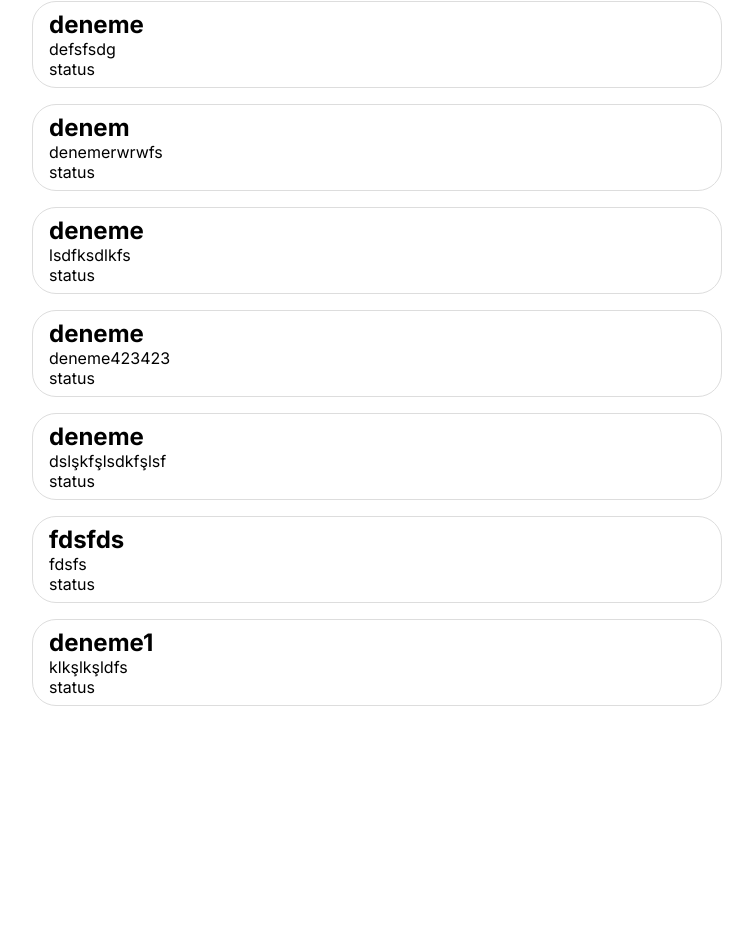
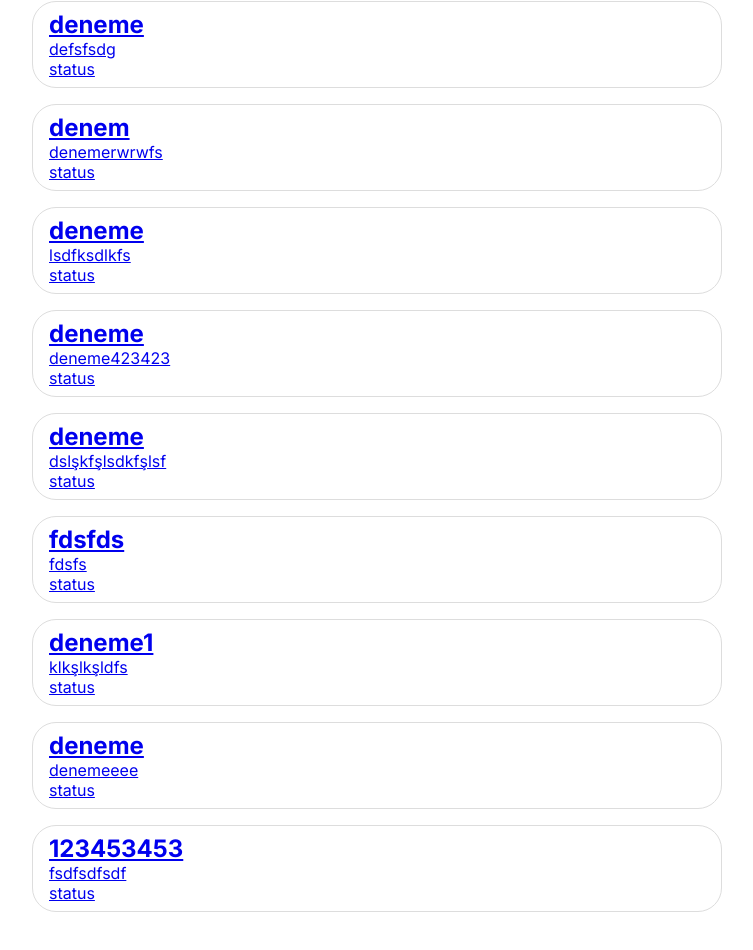
Before and after one commit to Esmanurrr/SurveyApp, a React (Vite) app: page / in a window 1280 px wide. Shown: the part 468-1418 px from the top of the page, without its empty margins (176-929 px from the left). Before the commit the page ends 1280 px from the top, so only its background shows below. Built offline with nearby package versions, Linux system fonts and the light colour scheme; data requests are answered from the project's data file.

Commit message:
added link to survey cards

```diff
--- a/db.json
+++ b/db.json
@@ -52,6 +52,16 @@
       "id": "0bad0937-9b4d-4812-8db1-bb0e90a0d765",
       "title": "deneme1",
       "description": "klkşlkşldfs"
+    },
+    {
+      "id": "ec0e7457-e356-4cc1-a740-9ea2187e4994",
+      "title": "deneme",
+      "description": "denemeeee"
+    },
+    {
+      "id": "6b5e07ce-68fc-4f1e-98cc-f05475406c2d",
+      "title": "123453453",
+      "description": "fsdfsdfsdf "
     }
   ]
 }
--- a/src/app/router/Routes.jsx
+++ b/src/app/router/Routes.jsx
@@ -1,7 +1,6 @@
 import { createBrowserRouter } from "react-router-dom";
 import App from '../../App.jsx'
 import Surveys from "../../components/dashboard/Surveys";
-import SurveyHeader from "../../components/survey/SurveyHeader.jsx";
 import Survey from "../../components/survey/Survey.jsx";
 
 
--- a/src/components/dashboard/SurveyCard.jsx
+++ b/src/components/dashboard/SurveyCard.jsx
@@ -1,3 +1,4 @@
+import { Link } from "react-router-dom";
 import { Card } from "../../style";
 
 
@@ -5,9 +6,14 @@ function SurveyCard({survey}) {
 
   return (
     <Card>
-        <h2>{survey.title}</h2>
-        <span>{survey.description}</span>
-        <p>status</p>
+        <Link
+        to={`survey/${survey.id}`}
+        state={{ title: survey.title, description: survey.description }}
+          >
+          <h2>{survey.title}</h2>
+          <span>{survey.description}</span>
+          <p>status</p>
+        </Link>
     </Card>
   )
 }
--- a/src/components/survey/Survey.jsx
+++ b/src/components/survey/Survey.jsx
@@ -1,10 +1,15 @@
+import { useLocation, useParams } from 'react-router-dom';
 import QuestionList from '../question/QuestionList'
 import SurveyHeader from './SurveyHeader'
 
 const Survey = () => {
+  const location = useLocation();
+  const { title, description } = location.state || {};
+  const { id } = useParams();
+
   return (
     <div>
-        <SurveyHeader/>
+        <SurveyHeader title={title} description={description} id={id}/>
         <QuestionList/>
     </div>
   )
--- a/src/components/survey/SurveyHeader.jsx
+++ b/src/components/survey/SurveyHeader.jsx
@@ -1,15 +1,8 @@
 import { useLocation, useParams } from "react-router-dom";
 import { Container, Header } from "../../style";
 
-const SurveyHeader = () => {
-  const location = useLocation();
-  const { title, description } = location.state || {
-    title: "",
-    description: "",
-  };
+const SurveyHeader = ({title, description, id}) => {
 
-  const {id} = useParams();
-  console.log(id);
 
   return (
     <>
```
